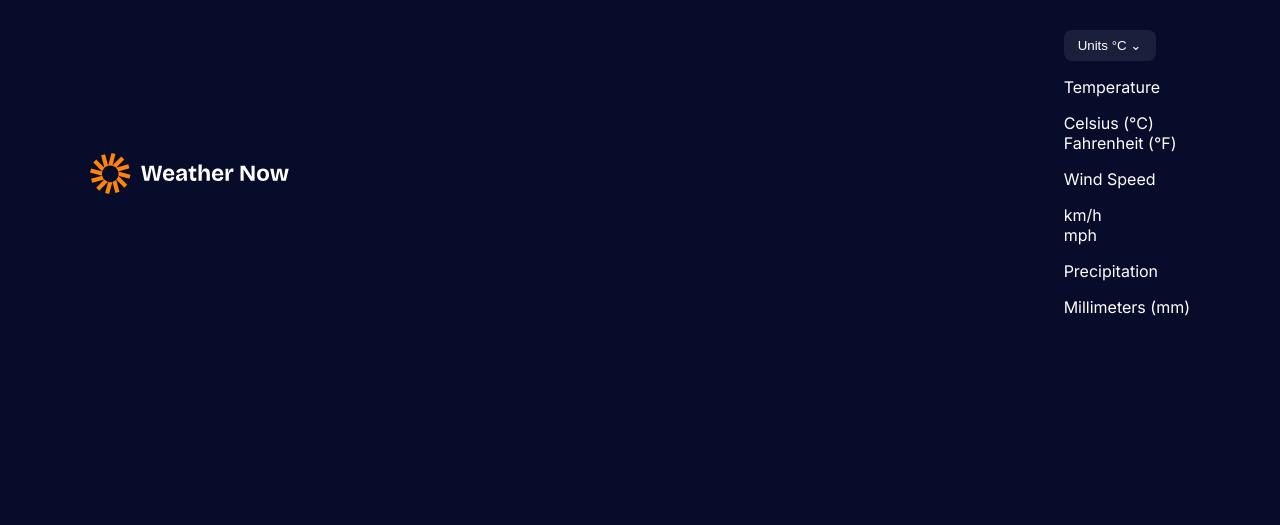
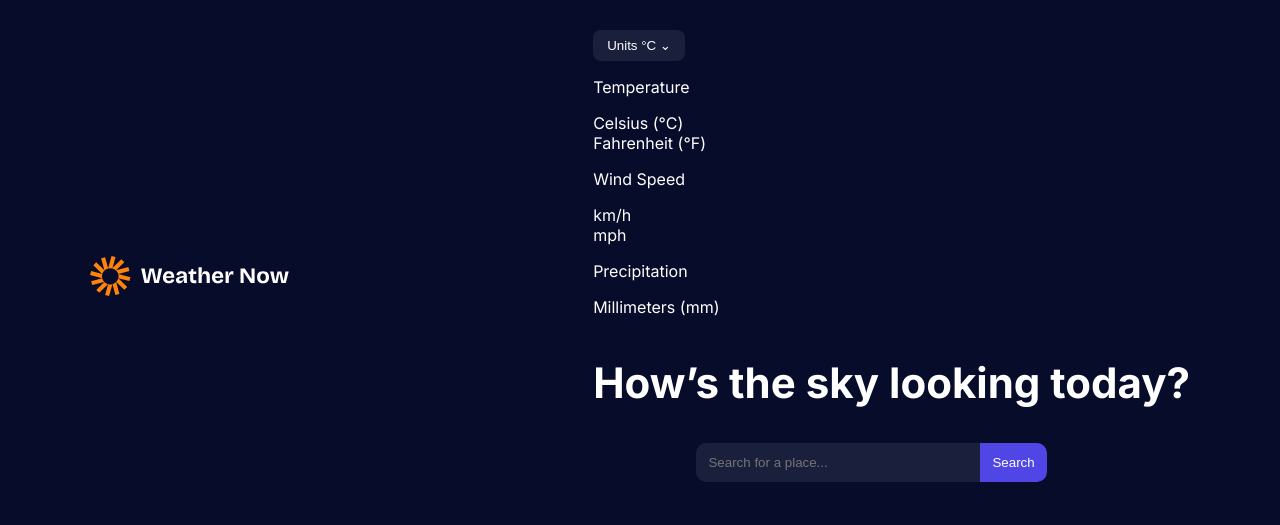
Before and after one commit to FreeDev-Group/weather-app-by-Edouard, a plain HTML site: page index.html in a window 1280 px wide. Drawn offline with Linux system fonts and the light colour scheme.

Commit message:
Hero Section & Search Bar
Create the hero section with the main heading “How’s the sky looking today?” and the search bar. The search bar includes an input for city names, a search button, and a <ul> container for showing suggestions during autocomplete. Apply basic styling for alignment and spacing.

```diff
--- a/index.html
+++ b/index.html
@@ -35,6 +35,17 @@
                     <p class="dropdown-title">Precipitation</p>
                     <div class="option active">Millimeters (mm)</div>
                 </div>
+
+                <!-- HERO -->
+                <section class="hero">
+                    <h1>How’s the sky looking today?</h1>
+
+                    <div class="search">
+                        <input type="text" placeholder="Search for a place..." id="searchInput">
+                        <button id="searchBtn">Search</button>
+                        <ul id="suggestions" class="suggestions-list"></ul>
+                    </div>
+                </section>
             </div>
         </header>
 
--- a/style.css
+++ b/style.css
@@ -35,3 +35,37 @@ body {
     color: white;
     cursor: pointer;
 }
+
+/* HERO */
+.hero {
+    text-align: center;
+    margin: 40px 0;
+}
+
+.hero h1 {
+    font-size: 42px;
+}
+
+/* SEARCH */
+.search {
+    display: flex;
+    justify-content: center;
+    margin-top: 20px;
+}
+
+.search input {
+    width: 260px;
+    padding: 12px;
+    border-radius: 10px 0 0 10px;
+    border: none;
+    background: rgba(255, 255, 255, 0.08);
+    color: white;
+}
+
+.search button {
+    padding: 12px;
+    border: none;
+    background: #4f46e5;
+    color: white;
+    border-radius: 0 10px 10px 0;
+}
```
